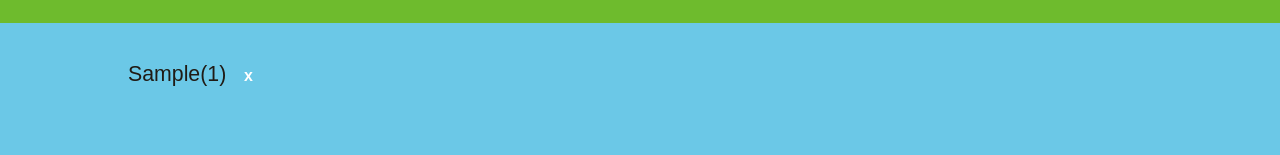
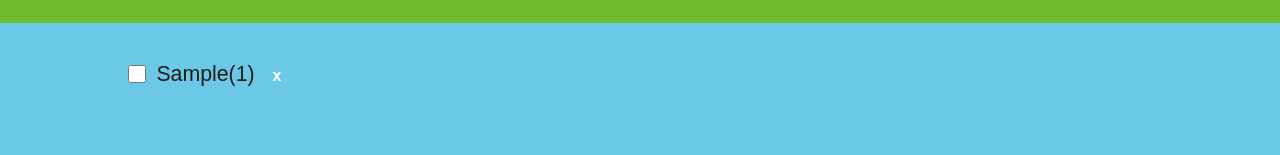
Before and after one commit to qaserge/react-shopping-list, a React (Create React App) app: page / in a window 1280 px wide. Both pictures are taken after typing "Sample" into the empty fields and a click on the button "ADD". Shown: the part 191-346 px from the top of the page. Built offline with nearby package versions, Linux system fonts and the light colour scheme.

Commit message:
Packed line-through toggle functionality emplimented

```diff
--- a/src/App.js
+++ b/src/App.js
@@ -15,11 +15,23 @@
     setItems(items.filter((item) => item.id !== id));
   }
 
+  function handleToggleItem(id) {
+    setItems(
+      items.map((item) =>
+        item.id === id ? { ...item, packed: !item.packed } : item
+      )
+    );
+  }
+
   return (
     <div className="app">
       <Logo />
       <Form onAddItems={handleAddItems} />
-      <PackingList items={items} onDeleteItem={handleDeleteItem} />
+      <PackingList
+        items={items}
+        onDeleteItem={handleDeleteItem}
+        onToggleItem={handleToggleItem}
+      />
       <Stats />
     </div>
   );
--- a/src/components/Item.jsx
+++ b/src/components/Item.jsx
@@ -1,8 +1,13 @@
 import React from "react";
 
-export default function Item({ item, onDeleteItem }) {
+export default function Item({ item, onDeleteItem, onToggleItem }) {
   return (
     <li>
+      <input
+        type="checkbox"
+        value={item.packed}
+        onChange={() => onToggleItem(item.id)}
+      />
       <span style={{ textDecoration: item.packed ? "line-through" : "none" }}>
         {item.description}({item.quantity})
       </span>
--- a/src/components/PackingList.jsx
+++ b/src/components/PackingList.jsx
@@ -1,12 +1,17 @@
 import React from "react";
 import Item from "./Item";
 
-export default function PackingList({ items, onDeleteItem }) {
+export default function PackingList({ items, onDeleteItem, onToggleItem }) {
   return (
     <div className="list">
       <ul>
         {items.map((item) => (
-          <Item item={item} onDeleteItem={onDeleteItem} key={item.id} />
+          <Item
+            item={item}
+            onDeleteItem={onDeleteItem}
+            onToggleItem={onToggleItem}
+            key={item.id}
+          />
         ))}
       </ul>
     </div>
```
